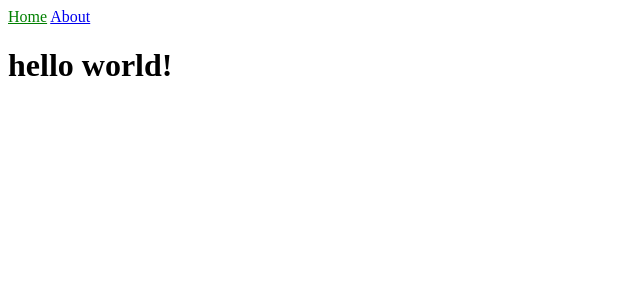
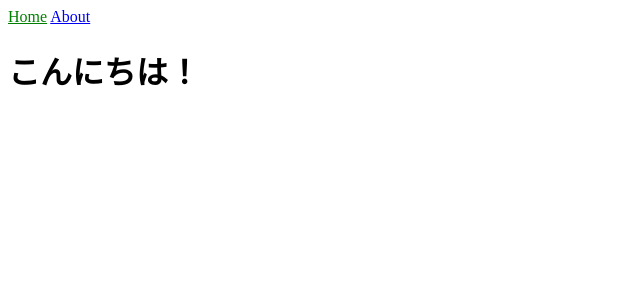
Before and after one commit to sirokurokumasan/sirokurokumasan.github.io, a Jekyll site: the page built from index.html, in a window 1280 px wide. Shown: the top 300 px of the page, without its empty margins (0-640 px from the left). Built offline with Jekyll 4.4.1, drawn with Linux system fonts in a browser that asks for light colours.

Commit message:
Update index.html

```diff
--- a/index.html
+++ b/index.html
@@ -2,4 +2,4 @@
 layout: default
 title: Home
 ---
-<h1>{{ "Hello World!" | downcase }}</h1>
+<h1>{{ "こんにちは！" | downcase }}</h1>
```
